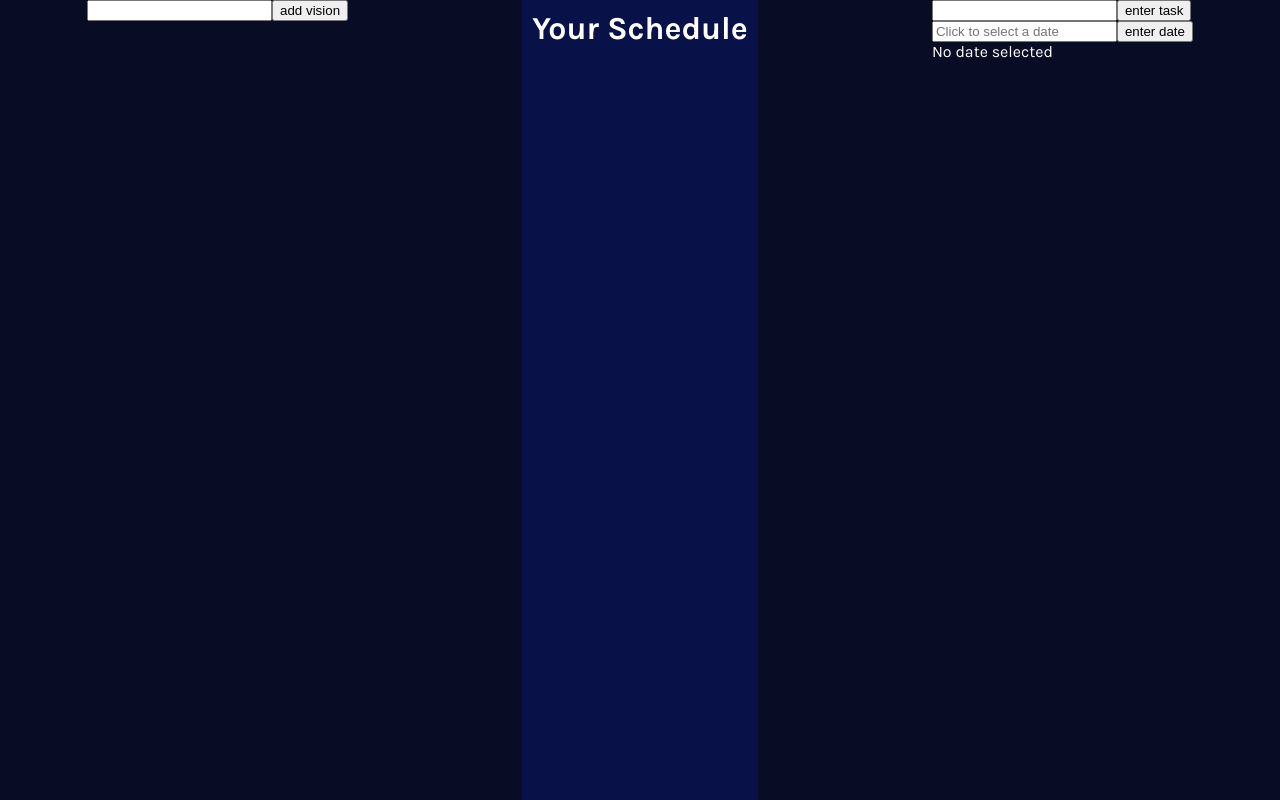
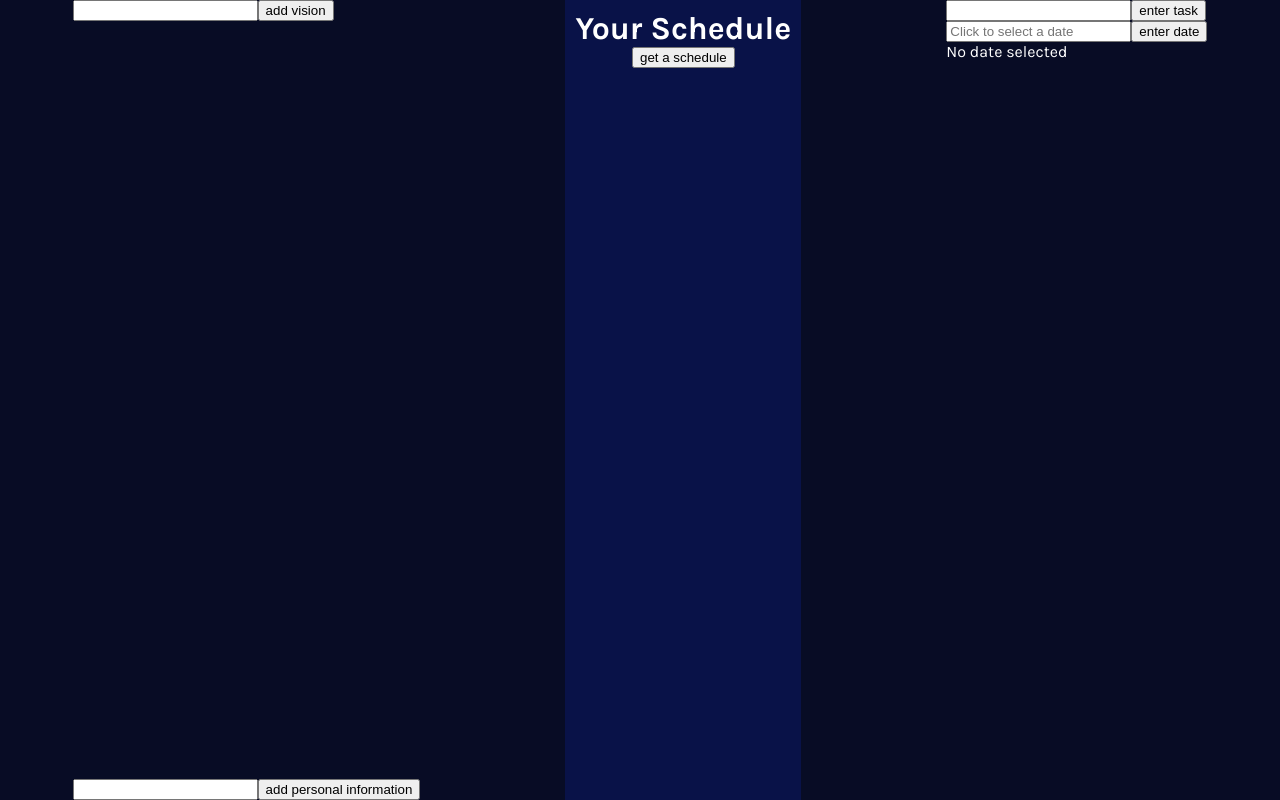
Before and after one commit to GasserElsayed07/visionSchedule, a Next.js app: page / in a window 1280 px wide. Built offline with nearby package versions, Linux system fonts and the light colour scheme.

Commit message:
sync with pc

```diff
--- a/app/api/generate/route.js
+++ b/app/api/generate/route.js
@@ -1,10 +1,10 @@
 import { NextResponse } from 'next/server';
 
 export async function POST(req) {
-    const { prompt } = await req.json();
+    const { messages } = await req.json();
 
-    if (!prompt) {
-        return NextResponse.json({ error: 'Prompt is required.' }, { status: 400 });
+    if (!messages) {
+        return NextResponse.json({ error: 'Messages are required.' }, { status: 400 });
     }
 
     const apiKey = process.env.OPENAI_API_KEY;
@@ -20,16 +20,7 @@ export async function POST(req) {
         },
         body: JSON.stringify({
             model: 'gpt-4o-mini',
-            messages: [
-                {
-                    role: 'system',
-                    content: 'You are a helpful assistant that creates detailed, practical schedules based on user prompts.',
-                },
-                {
-                    role: 'user',
-                    content: `Create a detailed schedule based on this prompt: ${prompt}. Format it in raw Markdown suitable for direct display in a Markdown renderer, but do not wrap it in triple backticks.`,
-                },
-            ],
+            messages: messages,
             max_tokens: 800,
             temperature: 0.7,
         }),
--- a/app/global.css
+++ b/app/global.css
@@ -22,7 +22,11 @@ body {
     color: white;
 }
 
-.visions{}
+.visions{
+    display: flex;
+    flex-direction: column;
+    justify-content: space-between;
+}
 
 .vision{
     color: white;
--- a/app/page.jsx
+++ b/app/page.jsx
@@ -9,23 +9,44 @@ import "react-datepicker/dist/react-datepicker.css"
 export default function Page() {
   const [data, setData] = useState(null);
 
-  const [tasks, setTasks] = useState([])
-  const [visions, setVisions] = useState([])
+  //const [prompt, setPrompt] = useState(""); // No Use :|
+  const [tasks, setTasks] = useState([]) // holds the tasks the user inputs
+  const [visions, setVisions] = useState([]) // holds the visions the user inputs
+  const [date, setDate] = useState() // holds the date the user inputs
+  const [personal, setPersonal] = useState("")
+
+
   function getResponse() {
-
-    for (let i = 0; i < vision.length; i++) {
-      prompt += vision[i] + " ";
-    }
-    console.log(prompt, "this is the prompt");
     const fetchData = async () => {
+      console.log("fetchData ran");
       const res = await fetch("/api/generate", {
         method: "POST",
         headers: {
           "Content-Type": "application/json",
         },
         body: JSON.stringify({
-          prompt:
-            `Generate a schedule for the following visions: ${prompt}`,
+          messages: [
+            {
+              role: "system",
+              content: "You are a helpful assistant that generates a structured daily schedule for today based on user visions, tasks, personal information and a selected date."
+            },
+            {
+              role: "user",
+              content: `My visions are: ${visions.join(", ")}.`,
+            },
+            {
+              role: "user",
+              content: `My tasks are: ${tasks.join(", ")}.`,
+            },
+            {
+              role: "user",
+              content: `Today's date is: ${date}. Please generate a schedule.`,
+            },
+            {
+              role: "user",
+              content: `My personal information are: ${personal}.`,
+            }
+          ]
         }),
       });
       const result = await res.json();
@@ -35,12 +56,9 @@ export default function Page() {
     fetchData();
   } // end of zeft
 
-
-  const visionMap = visions.map((value, index) => {
-    return (
-      <h3 key={index} className="vision">{value}</h3>
-    )
-  })
+  function print() {
+    console.log("get a schedule ran");
+  }
 
   function addVision(formData) {
     const newVision = formData.get("vision");
@@ -48,35 +66,62 @@ export default function Page() {
     console.log("test vision input, newVision: " + newVision);
   }
 
-
-  const tasksMap = tasks.map((value, index) =>{
-    return (
-      <h3 key={index} className="task">{value}</h3>
-    )
-  })
-
   function addTasks(tasksFormData) {
     const newTask = tasksFormData.get("task");
     setTasks((prev) => [...prev, newTask]);
     console.log("newTask to be added is" + newTask);
   }
 
-  const [date, setDate] = useState()
+  function addPersonal(personalFormData){
+    const newPersonal = personalFormData.get("personal");
+    setPersonal((prev) => [...prev,newPersonal]);
+    console.log(personal);
+  }
+  const visionMap = visions.map((value, index) => {
+    return (
+      <h3 key={index} className="vision">{value}</h3>
+    )
+  })
+
+  const tasksMap = tasks.map((value, index) => {
+    return (
+      <h3 key={index} className="task">{value}</h3>
+    )
+  })
+
+
 
   return (
     <div className="allTheSHIT bg-yellow-300">
 
       <div className="visions">
         <form action={addVision}>
-          <input type="text" name="vision" />
-          <button>add vision</button>
+          <div>
+
+            <input type="text" name="vision" />
+            <button>add vision</button>
+
+          </div>
+        </form>
+          {visionMap}
+        <form action={addPersonal}>
+
+          <div>
+
+            <input type="text" name="personal" />
+            <button>add personal information</button>
+
+          </div>
+
         </form>
 
-        {visionMap}
+
       </div>
 
       <div className="schedule">
         <h1>Your Schedule</h1>
+        <button onClick={getResponse}>get a schedule</button>
+        <Markdown>{data?.schedule}</Markdown>
       </div>
 
       <div className="input">
```
